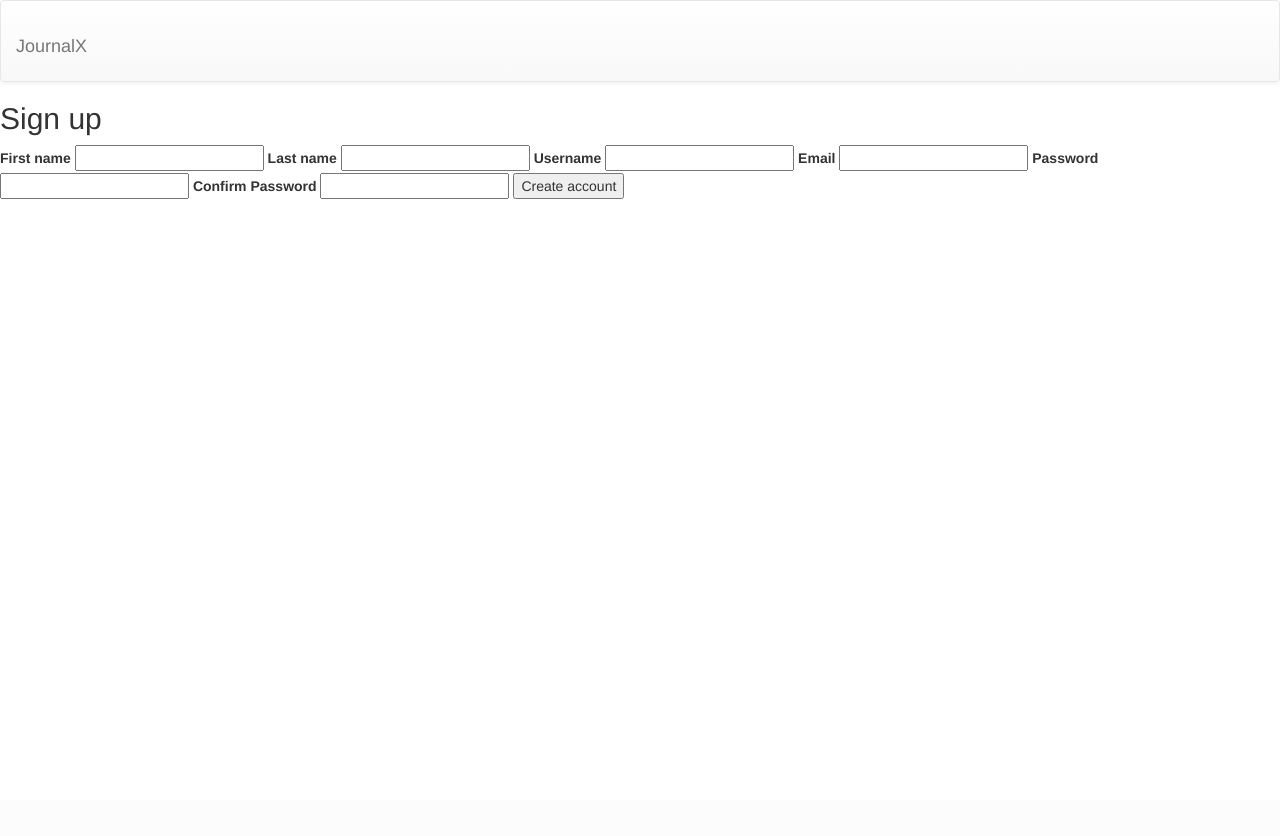
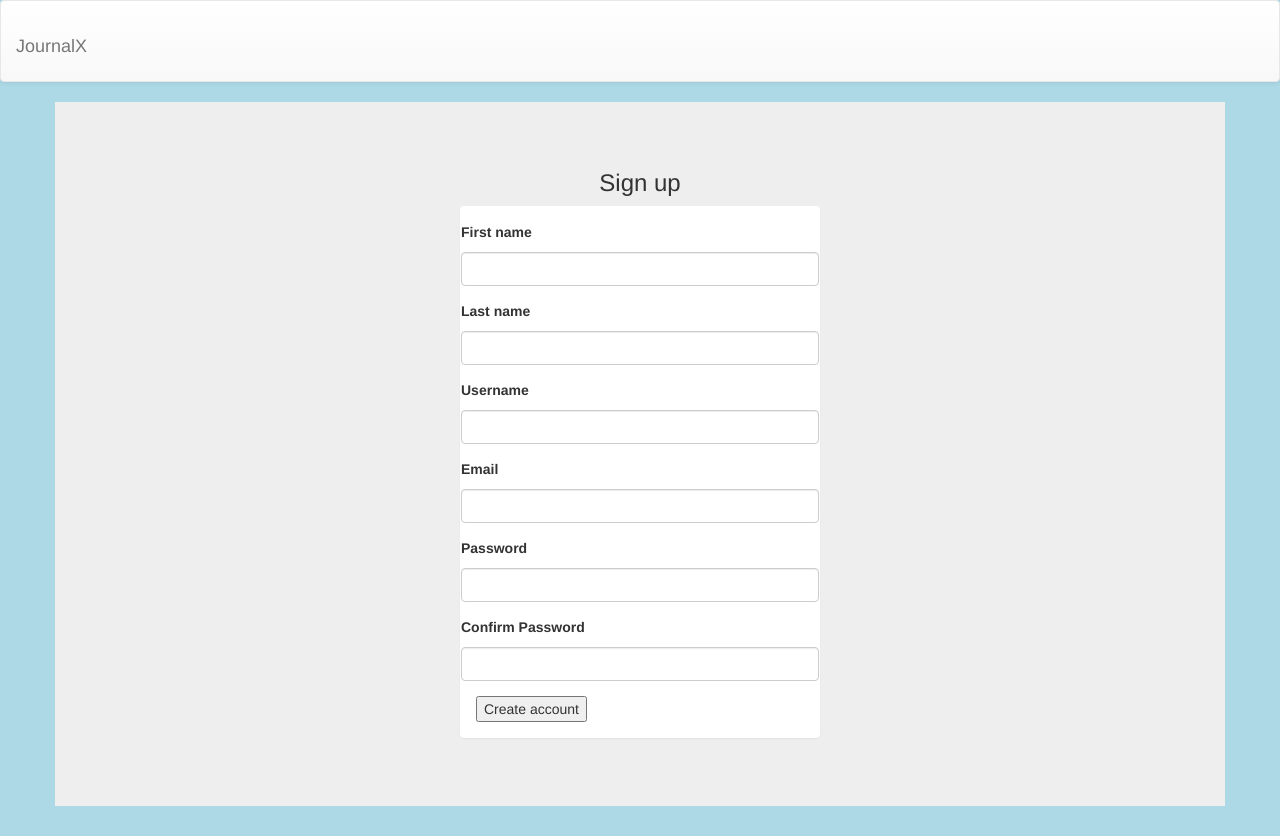
Before and after one commit to Phillisk/bc-7-journalx-flask-app, a Flask app: page /auth/signup/ in a window 1280 px wide. Before the commit the page ends 199 px from the top, so only its background shows below. Run offline with Flask 2, Linux system fonts and the light colour scheme; some libraries are stand-ins or nearby versions.

Commit message:
modify files to accommodate css and a better ui

```diff
--- a/app/static/css/main.css
+++ b/app/static/css/main.css
@@ -1,4 +1,9 @@
-.content{
-	border: solid;
-	background-color: black;
+body {
+
+	background-color: lightblue;
 }
+
+.centerbtn{
+	display: table;
+	margin: 0 auto;
+}
--- a/app/templates/auth/signup.html
+++ b/app/templates/auth/signup.html
@@ -1,46 +1,78 @@
 {% extends "auth/base.html" %}
 
 {% block content %}
-  <h2>Sign up</h2>
 
-  {% for message in form.firstname.errors %}
-    <div class="flash">{{ message }}</div>
-  {% endfor %}
+<div class = "container jumbotron">
+  <div class = "hometitle text-center">
+    <h3> Sign up </h1>
+    </div>
+    <div class = "row">
+      <div class = "col-lg-4"></div>
+      <div class = "col-lg-4">
+        <div class="panel panel-body">
 
-  {% for message in form.lastname.errors %}
-    <div class="flash">{{ message }}</div>
-  {% endfor %}
+         <form action="{{ url_for('auth.signup') }}" method=post>
+          {{ form.hidden_tag() }}
 
-  {% for message in form.email.errors %}
-    <div class="flash">{{ message }}</div>
-  {% endfor %}
+          <div class = "form-group row">
+            <label class="text-left" for = "{{ form.firstname.name }}">{% for message in form.firstname.errors %}
+              <div class="form1">{{ message }}</div>
+              {% endfor %} {{form.firstname.label}}</label>
+              <input class="form-control" id ="{{ form.firstname.name }}" name = "{{ form.firstname.name }}">
 
-  {% for message in form.password.errors %}
-    <div class="flash">{{ message }}</div>
-  {% endfor %}
+            </div>
+            <div class = "form-group row">
+              <label class="text-left" for = "{{ form.lastname.name }}" >
 
-  <form action="{{ url_for('auth.signup') }}" method=post>
-    {{ form.hidden_tag() }}
+                {% for message in form.lastname.errors %}
+                <div class="form1">{{ message }}</div>
+                {% endfor %}
+                {{form.lastname.label}}
+              </label>
 
-    {{ form.firstname.label }}
-    {{ form.firstname }}
+              <input class="form-control" id = "{{ form.lastname.name }}" name="{{form.lastname.name}}">
+            </div>
+            <div class = "form-group row">
+              <label for = "{{ form.username.name }}" >
 
-    {{ form.lastname.label }}
-    {{ form.lastname }}
+                {% for message in form.username.errors %}
+                <div class="form1">{{ message }}</div>
+                {% endfor %}
+                {{form.username.label}}
+              </label>
+              <input class="form-control" id = "{{ form.username.name }}" name="{{form.username.name}}">
+            </div>
+            <div class = "form-group row">
+              <label class="text-left" for = "{{ form.email.name}}">
+                {% for message in form.email.errors %}
+                <div class="form1">{{ message }}</div>
+                {% endfor %}{{form.email.label}}
+              </label>
+              <input class="form-control" class="text-right" id = "{{ form.email.name }}" name="{{form.email.name}}">
+            </div>
+            <div class = "form-group row">
+              <label for = "{{ form.password.name }}">
+                {% for message in form.password.errors %}
+                <div class="form1">{{ message }}</div>
+                {% endfor %}
+                {{form.password.label}}
+              </label>
+              <input class="form-control" id = "{{ form.password.name }}" name="{{form.password.name}}">
+            </div>
+            <div class = "form-group row">
+              <label for = "{{ form.confirmpassword.name }}">{{form.confirmpassword.label}}
+              </label>
+              <input class="form-control" id = "{{ form.confirmpassword.name }}" name="{{form.confirmpassword.name}}">
+            </div>
 
-    {{ form.username.label }}
-    {{ form.username }}
+            {{ form.submit }}
+          </form>
+        </div>
+      </div>
+      <div class = "col-lg-4"></div>
 
-    {{ form.email.label }}
-    {{ form.email }}
+    </div>
+  </div>
 
-    {{ form.password.label }}
-    {{ form.password }}
 
-    {{ form.confirmpassword.label }}
-    {{ form.confirmpassword }}
-
-    {{ form.submit }}
-  </form>
-
-{% endblock %}
+  {% endblock %}
```
Also changed, not shown: app/mod_auth/controllers.py (+9 -0 lines), app/templates/auth/index.html (+18 -1 lines), tests.py (+6 -6 lines).
